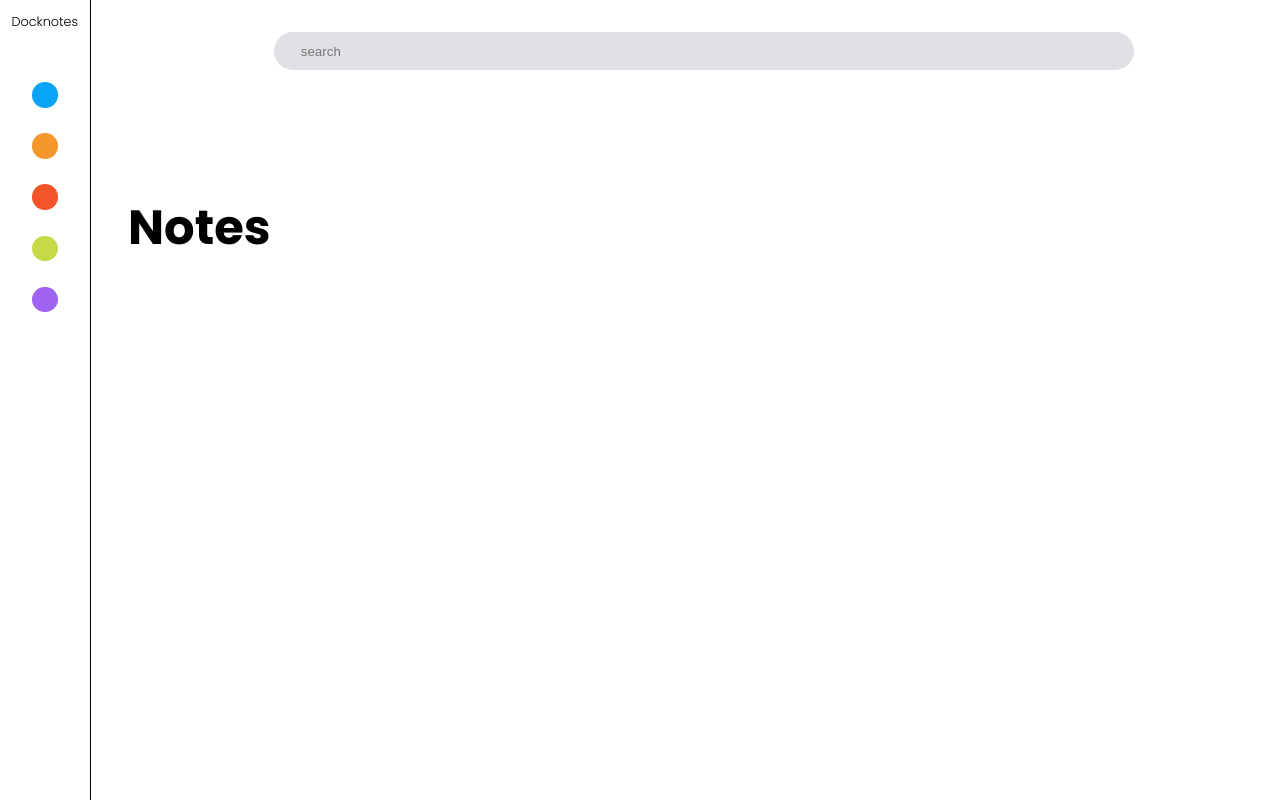
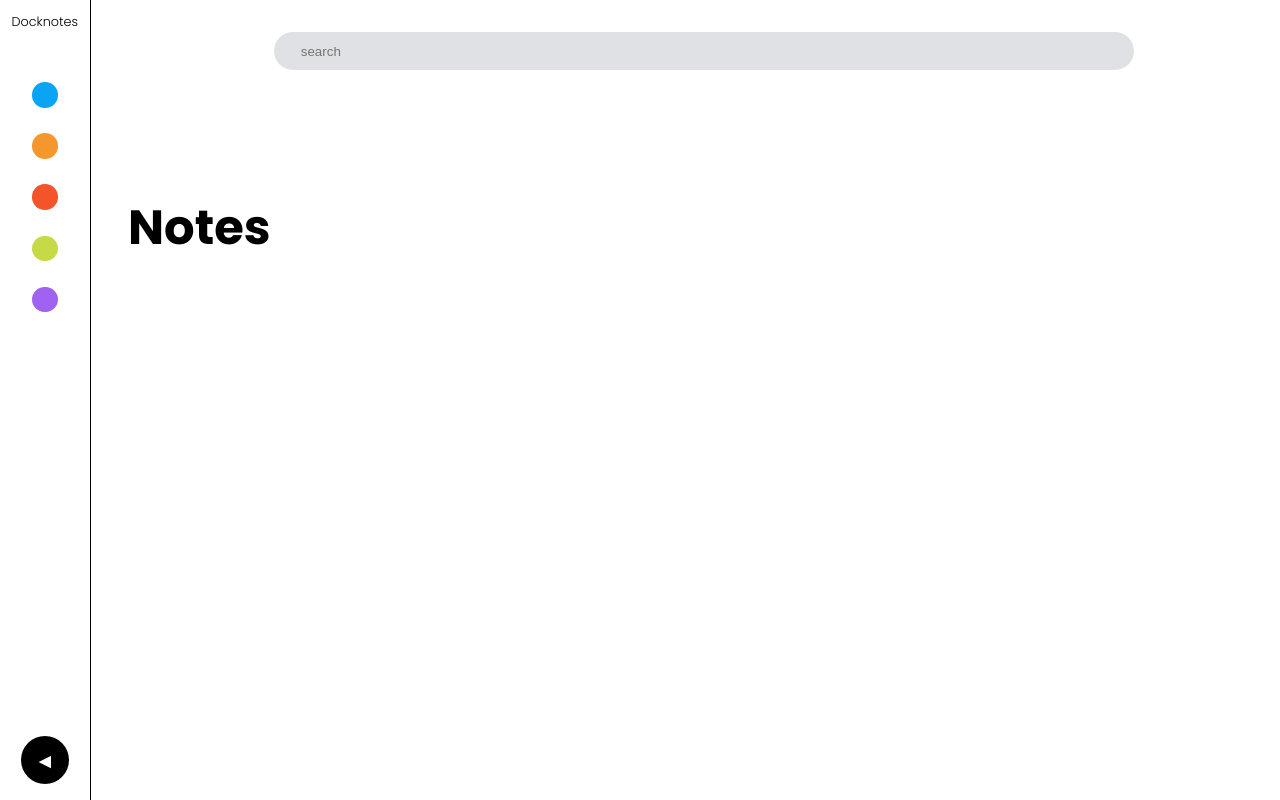
Before and after one commit to behsse/base-cda, a React (Vite) app: page /docknotes in a window 1280 px wide. Built offline with nearby package versions, Linux system fonts and the light colour scheme.

Commit message:
Ajout d'un bouton back dans le projet Docknotes

```diff
--- a/src/Projet/Docknotes/Components/Navbar/NavbarDocknotes.jsx
+++ b/src/Projet/Docknotes/Components/Navbar/NavbarDocknotes.jsx
@@ -1,5 +1,6 @@
 import DotsColor from "./dotsColor/dotsColor"
-import style from "./NavbarDocknotes.module.scss"
+import styles from "./NavbarDocknotes.module.scss"
+import { Link } from "react-router-dom";
 
 // Nous avons créer un tableau avec les différentes couleurs pour utiliser le map | Nous pouvons aussi écrire le composant "DotsColor" autant de fois que l'on souhait avec les couleurs
 const color = [
@@ -12,7 +13,7 @@ const color = [
 
 const NavbarDocknotes = (Props) =>{
     return(
-        <nav className={style.navNotes}>
+        <nav className={styles.navNotes}>
             <h1>Docknotes</h1>
             {/*
             - Nous utilisons le map pour parcourir notre tableau color.
@@ -22,6 +23,10 @@ const NavbarDocknotes = (Props) =>{
             - A que ittération du tableau, nous allons créer un composant "DotsColor" avec comme Props color avec la valeur de valeurDuTableauColor et une fonction qui corresponds à notre setNotes (voir Docknotes.jsx)
             */}
             {color.map((valeurDuTableauColor, index) => <DotsColor key={index} color={valeurDuTableauColor} fonction={Props.fonction}/>)}
+
+            <div className={styles.back}>
+                <Link to="/"> ◄ </Link>
+            </div>
         </nav>
     )
 }
--- a/src/Projet/Docknotes/Components/Navbar/NavbarDocknotes.module.scss
+++ b/src/Projet/Docknotes/Components/Navbar/NavbarDocknotes.module.scss
@@ -12,4 +12,20 @@
         font-weight: 300;
         margin-bottom: 3vw;
     }
+    .back{
+        position: fixed;
+        bottom: 1em;
+        background-color: #000;
+        height: 3em;
+        width: 3em;
+        display: flex;
+        align-items: center;
+        justify-content: center;
+        border-radius: 50%;
+        a{
+            text-decoration: none;
+            color: #fff;
+            font-size: 1.3em;
+        }
+    }
 }
```
